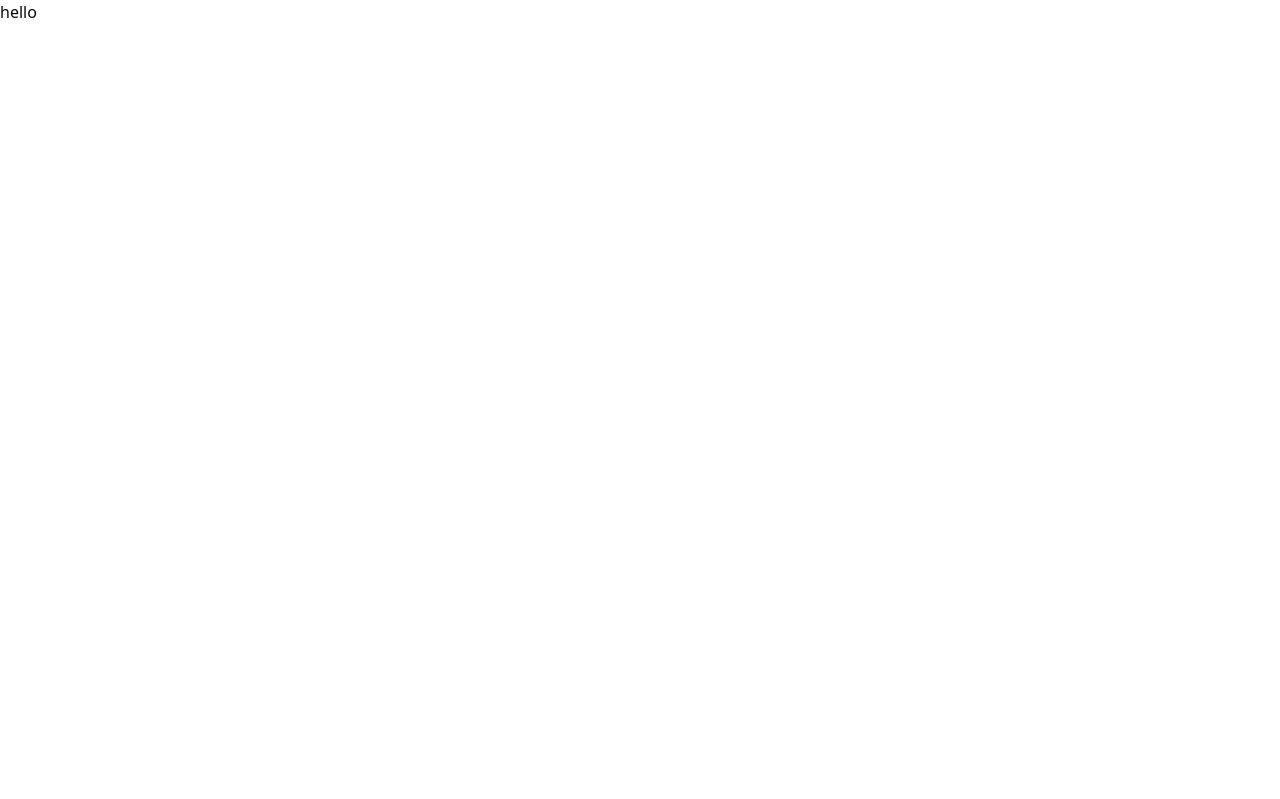
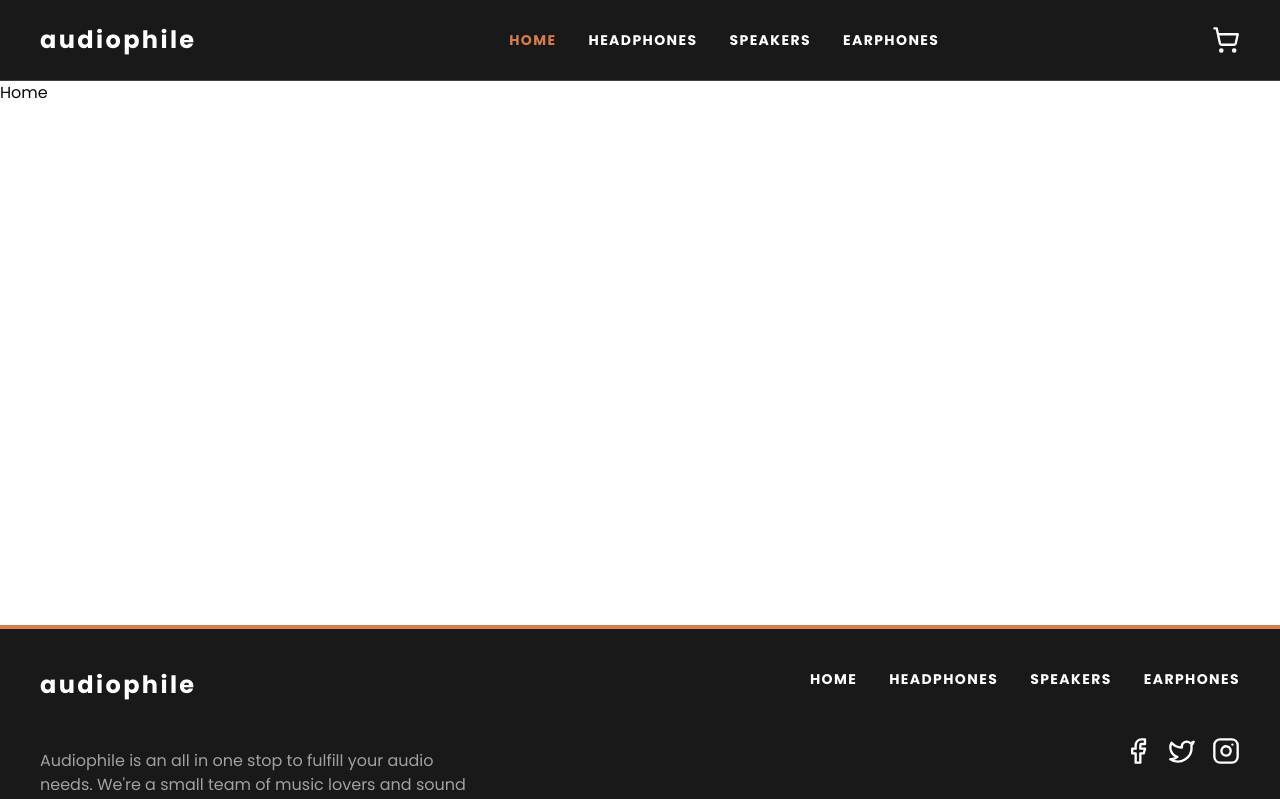
Before and after one commit to bismarkagyare/azubiafrica-e-commerce, a React (Vite) app: page / in a window 1280 px wide. Shown: the top 799 px of the page. Built offline with nearby package versions, Linux system fonts and the light colour scheme.

Commit message:
feat: implement routing in App component with MainLayout

```diff
--- a/src/App.tsx
+++ b/src/App.tsx
@@ -1,10 +1,17 @@
-import './App.css';
+import "./App.css";
+import { BrowserRouter as Router, Routes, Route } from "react-router-dom";
+import MainLayout from "./layout";
+import Home from "./pages/home";
 
 function App() {
   return (
-    <main>
-      <p>hello</p>
-    </main>
+    <Router>
+      <Routes>
+        <Route element={<MainLayout />}>
+          <Route index element={<Home />} />
+        </Route>
+      </Routes>
+    </Router>
   );
 }
 
```
